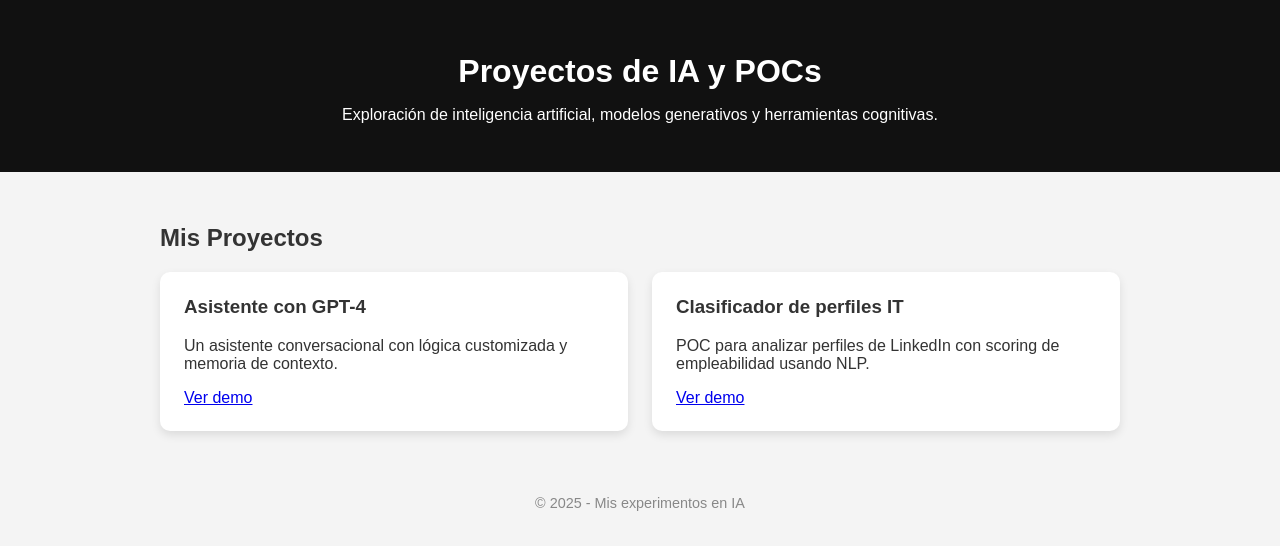
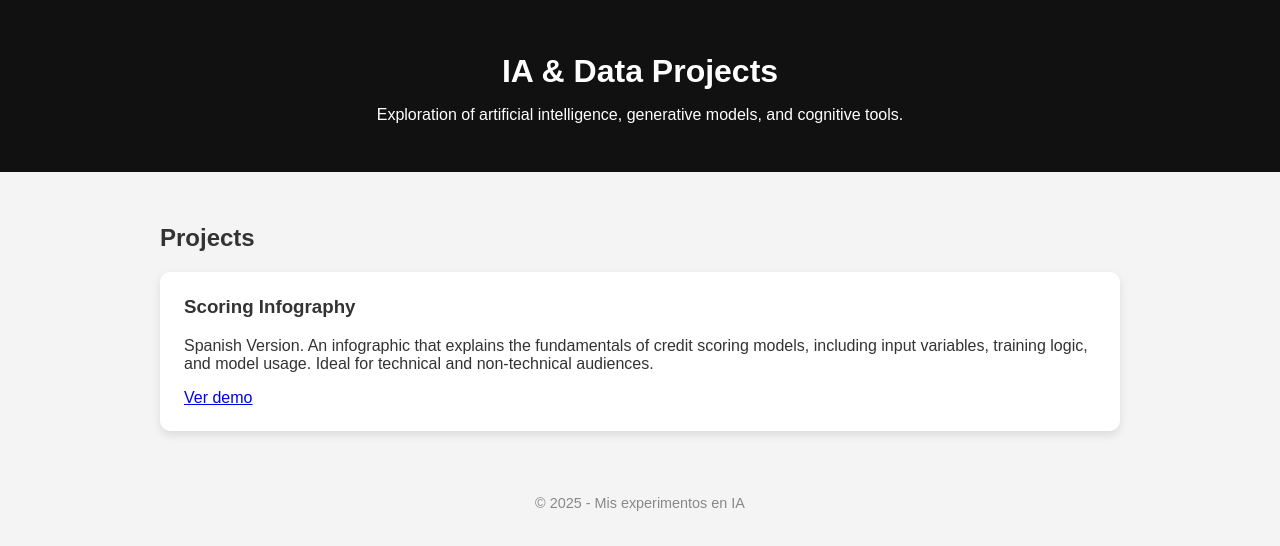
Before and after one commit to AGarciaData/IA, a plain HTML site: page index.html in a window 1280 px wide. Drawn offline with Linux system fonts and the light colour scheme.

Commit message:
Add files via upload

```diff
--- a/index.html
+++ b/index.html
@@ -54,22 +54,17 @@
 </head>
 <body>
   <header>
-    <h1>Proyectos de IA y POCs</h1>
-    <p>Exploración de inteligencia artificial, modelos generativos y herramientas cognitivas.</p>
+    <h1>IA & Data Projects</h1>
+    <p>Exploration of artificial intelligence, generative models, and cognitive tools.</p>
   </header>
 
   <div class="container">
-    <h2>Mis Proyectos</h2>
+    <h2>Projects</h2>
     <div class="projects">
       <div class="card">
-        <h3>Asistente con GPT-4</h3>
-        <p>Un asistente conversacional con lógica customizada y memoria de contexto.</p>
-        <a href="https://example.com/gpt-assistant" target="_blank">Ver demo</a>
-      </div>
-      <div class="card">
-        <h3>Clasificador de perfiles IT</h3>
-        <p>POC para analizar perfiles de LinkedIn con scoring de empleabilidad usando NLP.</p>
-        <a href="https://example.com/scoring-nlp" target="_blank">Ver demo</a>
+        <h3>Scoring Infography</h3>
+        <p>Spanish Version. An infographic that explains the fundamentals of credit scoring models, including input variables, training logic, and model usage. Ideal for technical and non-technical audiences.</p>
+        <a href="https://github.com/AGarciaData/IA/blob/main/Scoring.html" target="_blank">Ver demo</a>
       </div>
       <!-- Agregá más tarjetas aquí -->
     </div>
```
